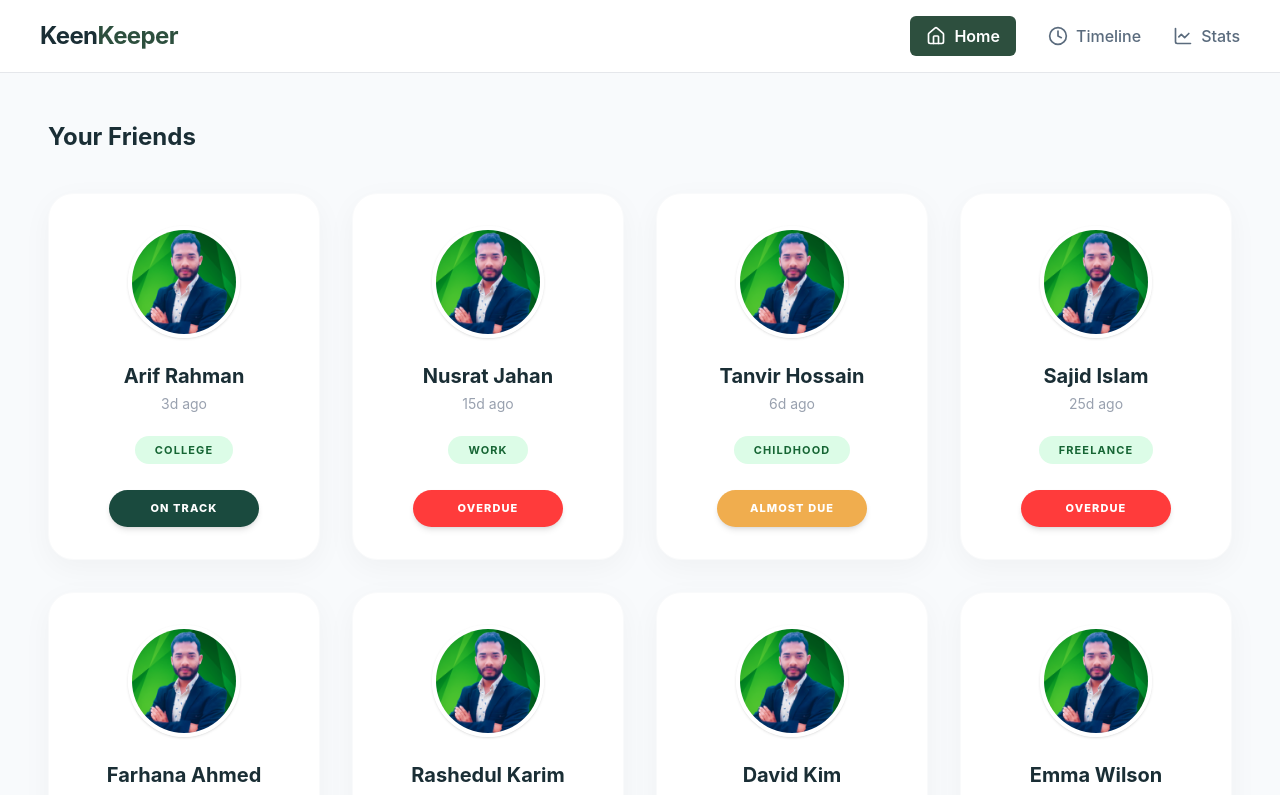
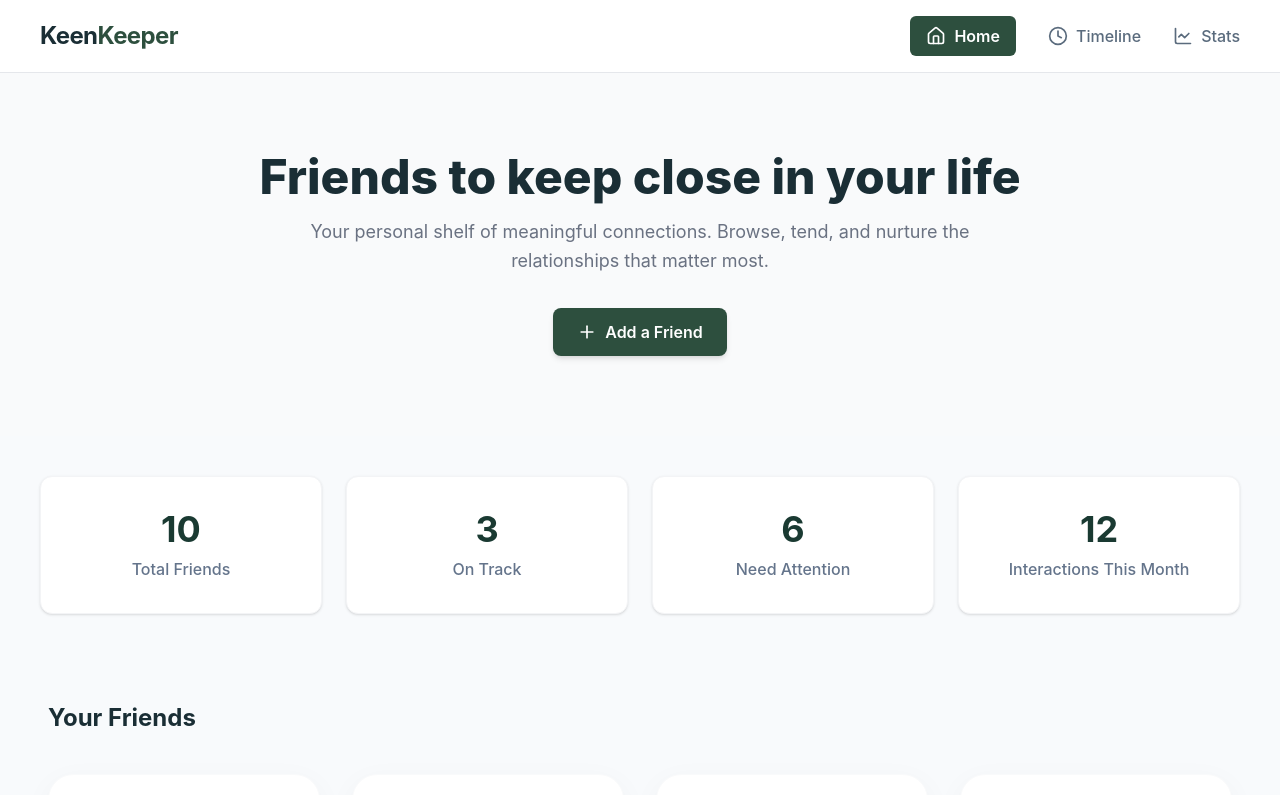
Before and after one commit to akbiplobx/B13-A7-KeenKeeper, a React (Vite) app: page / in a window 1280 px wide. Shown: the top 795 px of the page. Built offline with nearby package versions, Linux system fonts and the light colour scheme.

Commit message:
banner and stats added

```diff
--- a/src/App.jsx
+++ b/src/App.jsx
@@ -1,9 +1,21 @@
 import { BrowserRouter as Router, Routes, Route } from "react-router-dom";
 import Navbar from "./components/NavBar";
 import Footer from "./components/Footer";
+import Banner from "./components/Banner";
+import StatsCards from "./components/StatsCards";
 import FriendsDashboard from "./components/FriendsDashboard";
+import friendsData from "./data/friends.json";
 
-import friendsData from "./data/friends.json";
+
+const Home = () => {
+  return (
+    <>
+      <Banner />
+      <StatsCards />
+      <FriendsDashboard friends={friendsData} />
+    </>
+  );
+};
 
 function App() {
   return (
@@ -14,12 +26,11 @@ function App() {
         <main className="flex-grow">
           <Routes>
 
-            <Route
-              path="/"
-              element={<FriendsDashboard friends={friendsData} />}
-            />
+            <Route path="/" element={<Home />} />
 
 
+            <Route path="/timeline" element={<div>Timeline Coming Soon...</div>} />
+            <Route path="/stats" element={<div>Detailed Stats Coming Soon...</div>} />
           </Routes>
         </main>
 
```
